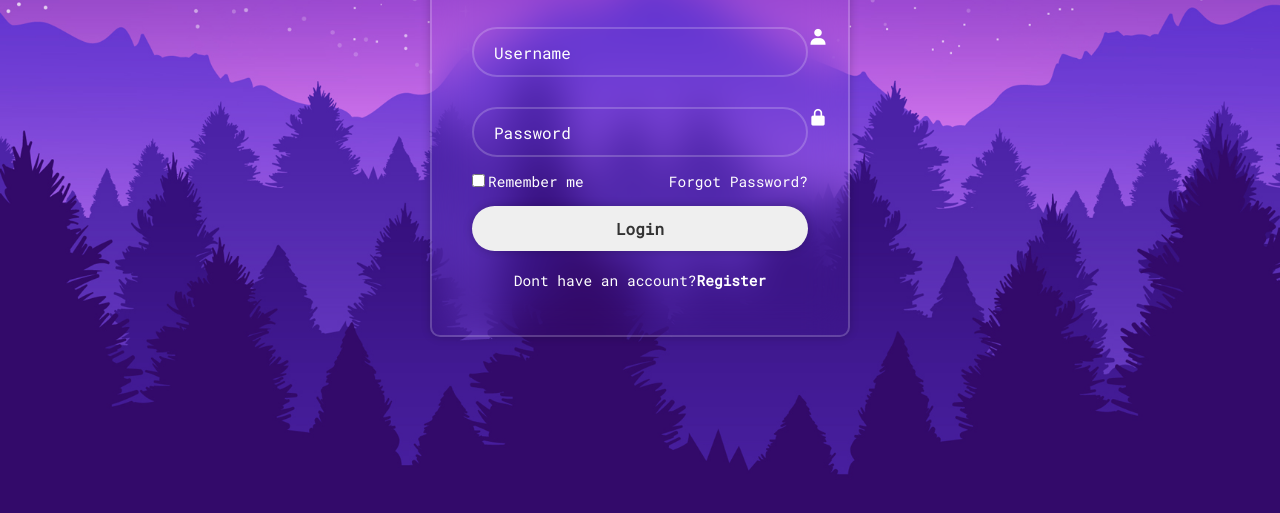
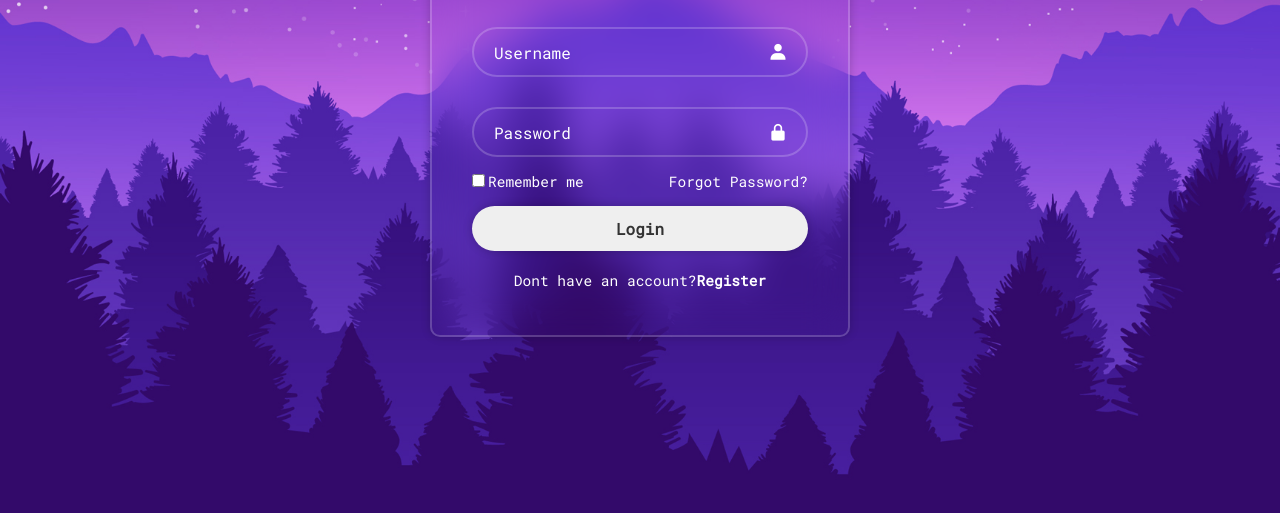
Before and after one commit to sanjaynayak1224/CSS_PROJECTS, a plain HTML site: page Login Form/index.html in a window 1280 px wide. Shown: the part 273-786 px from the top of the page. Drawn offline with nearby package versions, Linux system fonts and the light colour scheme.

Commit message:
Login Form Done

```diff
--- a/Login Form/style.css
+++ b/Login Form/style.css
@@ -61,9 +61,9 @@ body{
 
 .input-box i{
     position: absolute;
-    /* right: 20px; */
-    /* top: 50%; */
-    /* transform: translateY(-50%); */
+    right: 20px;
+    top: 50%;
+    transform: translateY(-50%);
     font-size: 20px;
 }
 
```
